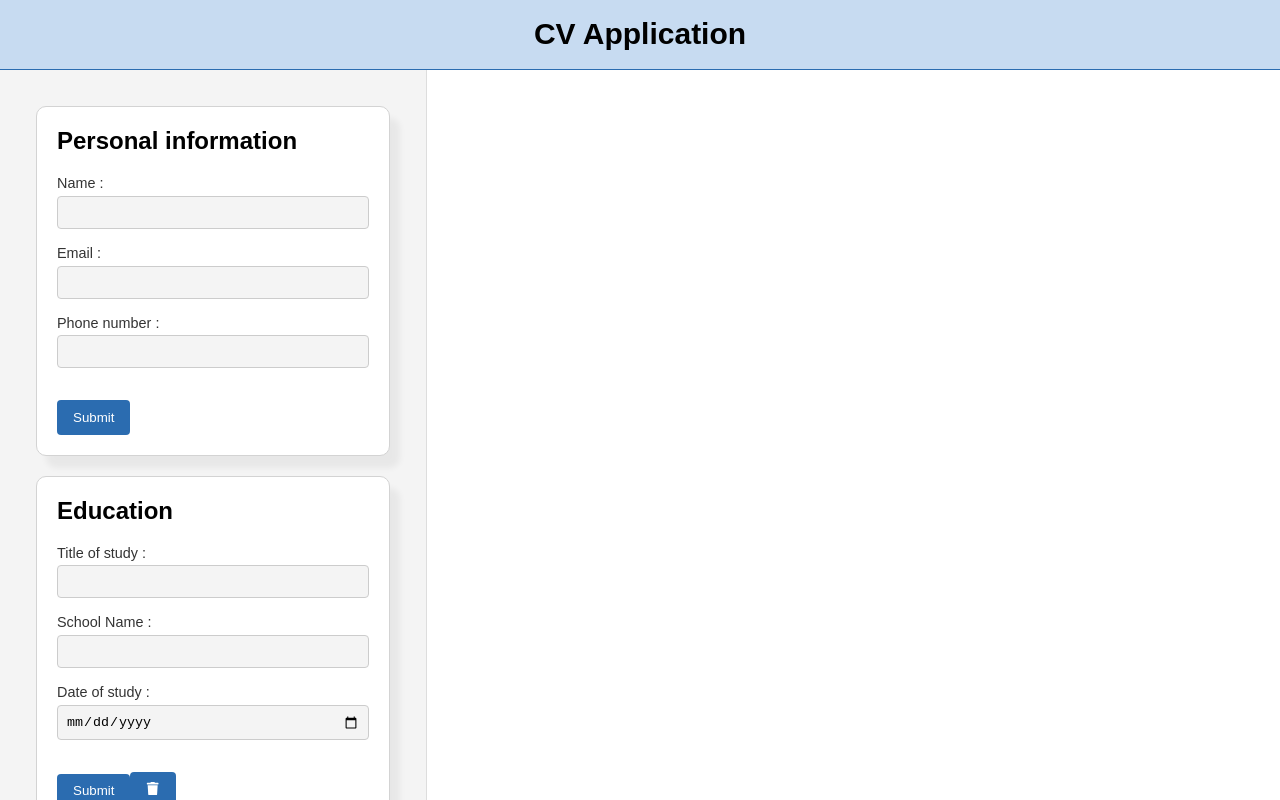
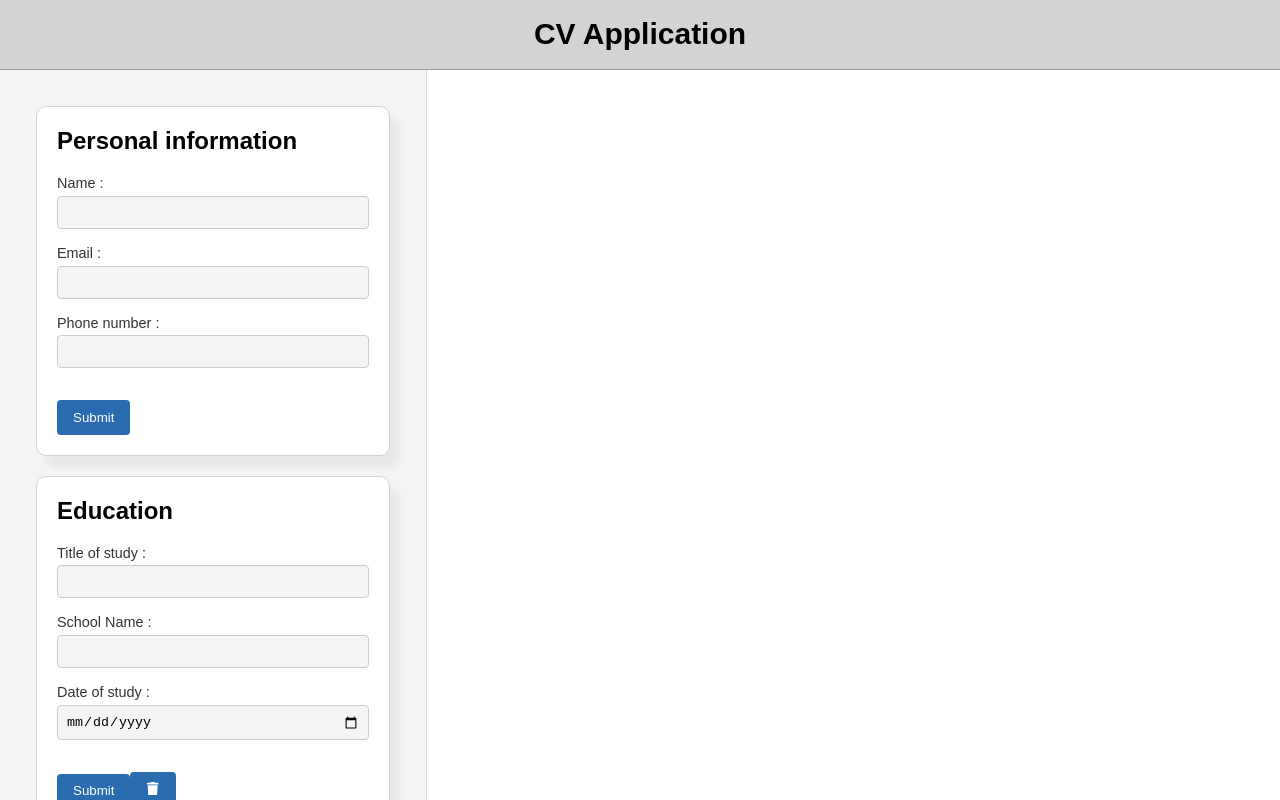
Before and after one commit to AminaAssouane/cv-application, a React (Vite) app: page / in a window 1280 px wide. Shown: the top 800 px of the page. Built offline with nearby package versions, Linux system fonts and the light colour scheme.

Commit message:
Add css touches

```diff
--- a/src/styles/cv.css
+++ b/src/styles/cv.css
@@ -11,8 +11,8 @@ header {
   text-align: center;
   font-size: 30px;
   font-weight: bold;
-  border-bottom: 1px solid #2b6cb0;
-  background-color: #c7dbf1;
+  border-bottom: 1px solid rgb(157, 157, 157);
+  background-color: lightgray;
 }
 
 input {
```
